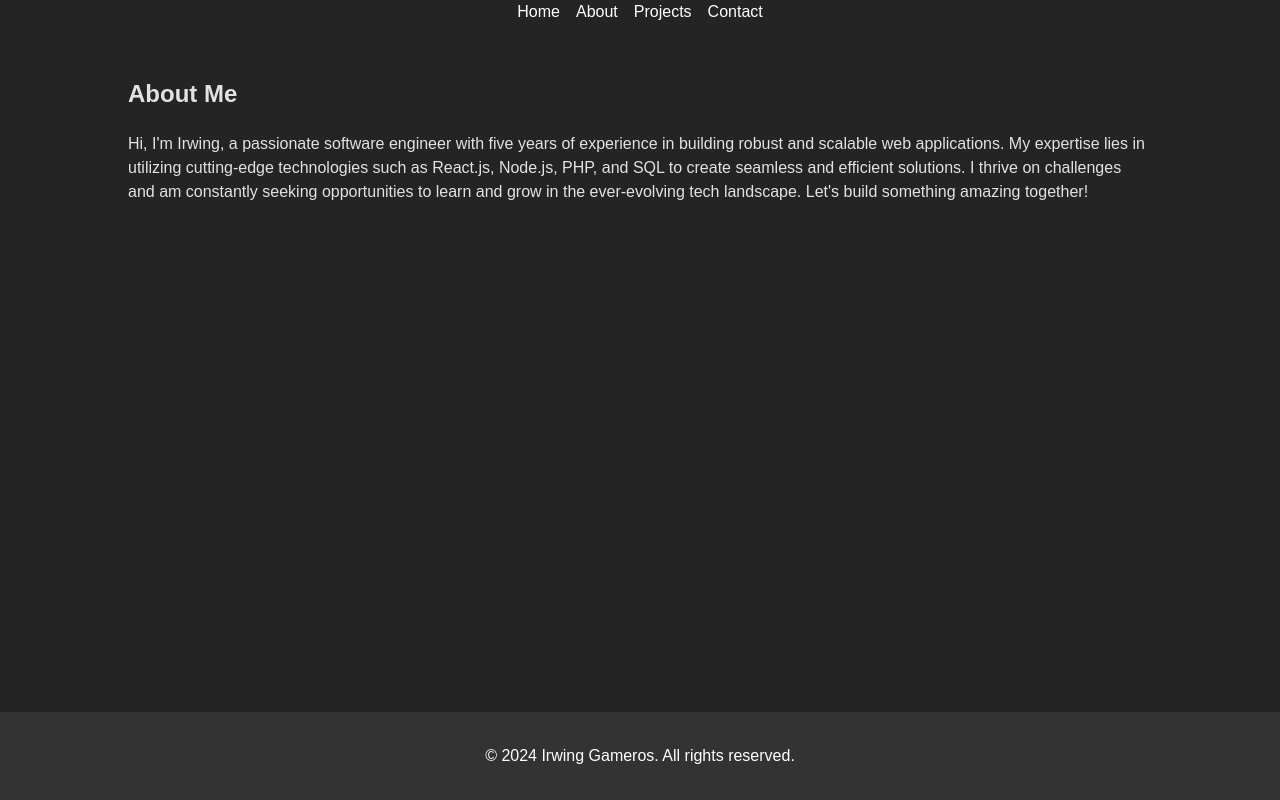
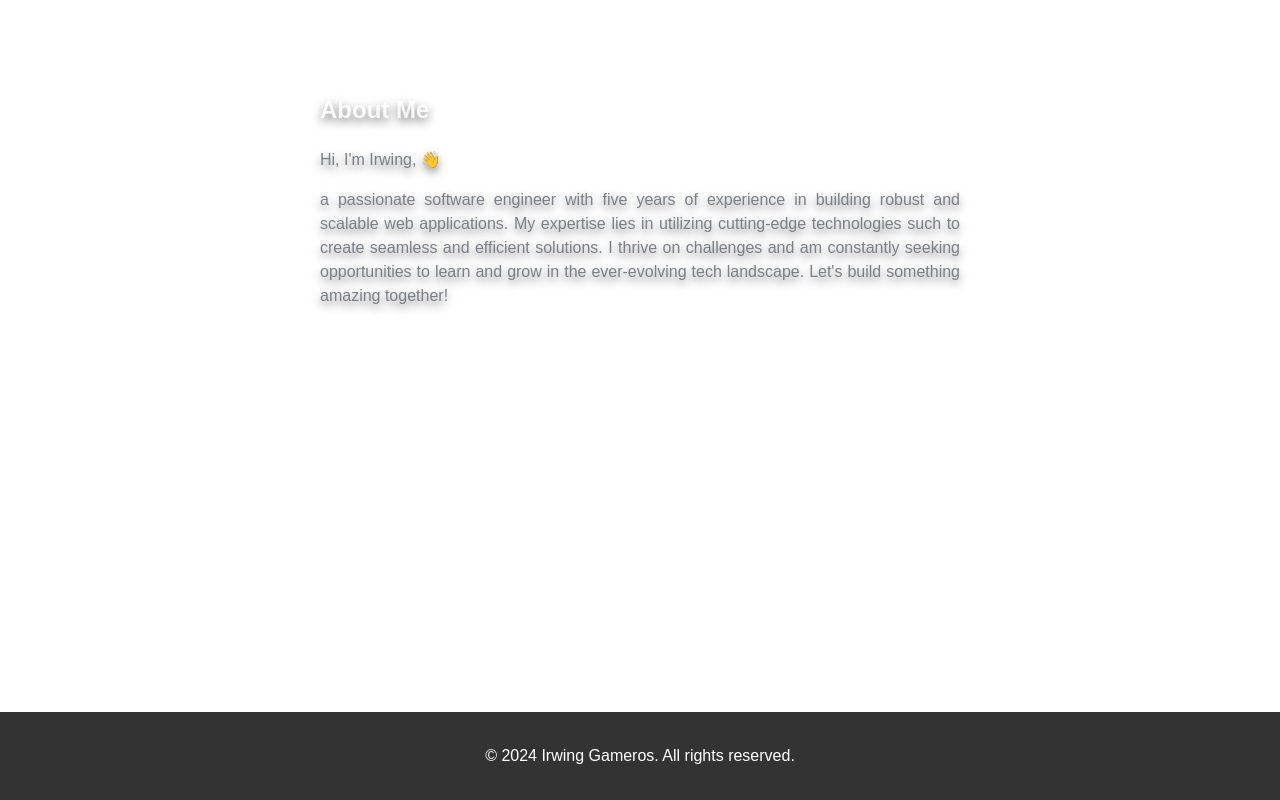
Before and after one commit to digibite/digibite.github.io, a React (Vite) app: page /about in a window 1280 px wide. Built offline with nearby package versions, Linux system fonts and the light colour scheme.

Commit message:
Initial animations

```diff
--- a/src/App.jsx
+++ b/src/App.jsx
@@ -1,7 +1,7 @@
 import React from "react";
 import { BrowserRouter as Router, Route, Routes } from "react-router-dom";
-import Navbar from "./components/Navbar";
-import Home from "./pages/Home";
+import Navbar from "./components/Navbar/Navbar";
+import Home from "./pages/Home/Home";
 import About from "./pages/About/About";
 import Projects from "./pages/Projects/Projects";
 import Contact from "./pages/Contact/Contact";
--- a/src/components/Navbar.jsx
+++ /dev/null
@@ -1,25 +0,0 @@
-import React from "react";
-import { Link } from "react-router-dom";
-
-const Navbar = () => {
-  return (
-    <nav>
-      <ul>
-        <li>
-          <Link to="/">Home</Link>
-        </li>
-        <li>
-          <Link to="/about">About</Link>
-        </li>
-        <li>
-          <Link to="/projects">Projects</Link>
-        </li>
-        <li>
-          <Link to="/contact">Contact</Link>
-        </li>
-      </ul>
-    </nav>
-  );
-};
-
-export default Navbar;
--- /dev/null
+++ b/src/components/Navbar/Navbar.jsx
@@ -0,0 +1,34 @@
+import React from "react";
+import { Link } from "react-router-dom";
+import styles from "./Navbar.module.css";
+
+const Navbar = () => {
+  return (
+    <nav>
+      <ul className={styles.navLinks}>
+        <li>
+          <Link to="/" className={styles.textBase}>
+            Home
+          </Link>
+        </li>
+        <li>
+          <Link to="/about" className={styles.textBase}>
+            About
+          </Link>
+        </li>
+        <li>
+          <Link to="/projects" className={styles.textBase}>
+            Projects
+          </Link>
+        </li>
+        <li>
+          <Link to="/contact" className={styles.textBase}>
+            Contact
+          </Link>
+        </li>
+      </ul>
+    </nav>
+  );
+};
+
+export default Navbar;
--- /dev/null
+++ b/src/components/Navbar/Navbar.module.css
@@ -0,0 +1,8 @@
+.navLinks {
+  gap: 10px 30px;
+}
+
+.textBase {
+  font-size: 1.5rem;
+  line-height: 2.5rem;
+}
--- a/src/index.css
+++ b/src/index.css
@@ -3,9 +3,10 @@
   line-height: 1.5;
   font-weight: 400;
 
+  --secondary: rgb(121 128 138);
   color-scheme: light dark;
   color: rgba(255, 255, 255, 0.87);
-  background-color: #242424;
+  /* background-color: #242424; */
 
   font-synthesis: none;
   text-rendering: optimizeLegibility;
@@ -52,6 +53,24 @@ main {
 
 section {
   margin-bottom: 2rem;
+}
+
+.animateSec {
+  margin-bottom: 20px;
+  animation: fadeIn 2s ease-in-out; /* Add animation if desired */
+  text-shadow: 0px 4px 10px rgba(0, 0, 0, 0.5); /* Add shadow for better visibility */
+}
+
+/* Animation Keyframes */
+@keyframes fadeIn {
+  from {
+    opacity: 0;
+    transform: translateY(20px);
+  }
+  to {
+    opacity: 1;
+    transform: translateY(0);
+  }
 }
 
 .project {
--- a/src/pages/About/About.jsx
+++ b/src/pages/About/About.jsx
@@ -3,16 +3,16 @@ import styles from "./About.module.css";
 
 const About = () => {
   return (
-    <section id="about" className={styles.about}>
+    <section id="about" className={`${styles.about} animateSec`}>
       <h1>About Me</h1>
-      <p>
-        Hi, I&apos;m Irwing, a passionate software engineer with five years of
-        experience in building robust and scalable web applications. My
-        expertise lies in utilizing cutting-edge technologies such as React.js,
-        Node.js, PHP, and SQL to create seamless and efficient solutions. I
-        thrive on challenges and am constantly seeking opportunities to learn
-        and grow in the ever-evolving tech landscape. Let&apos;s build something
-        amazing together!
+      <p className={styles.aboutDesc}>Hi, I&apos;m Irwing, 👋</p>
+      <p className={styles.aboutDesc}>
+        a passionate software engineer with five years of experience in building
+        robust and scalable web applications. My expertise lies in utilizing
+        cutting-edge technologies such to create seamless and efficient
+        solutions. I thrive on challenges and am constantly seeking
+        opportunities to learn and grow in the ever-evolving tech landscape.
+        Let&apos;s build something amazing together!
       </p>
     </section>
   );
--- a/src/pages/About/About.module.css
+++ b/src/pages/About/About.module.css
@@ -1,4 +1,9 @@
 .about {
-  width: 80vw;
+  width: 50vw;
   margin: 0 auto;
 }
+
+.aboutDesc {
+  text-align: justify;
+  color: var(--secondary);
+}
--- a/src/pages/Contact/Contact.jsx
+++ b/src/pages/Contact/Contact.jsx
@@ -43,7 +43,7 @@ const Contact = () => {
   };
 
   return (
-    <section id="contact" className={styles.contact}>
+    <section id="contact" className={`${styles.contact} animateSec`}>
       <h2>Contact</h2>
       <form onSubmit={handleSubmit}>
         <label htmlFor="name">Name</label>
--- a/src/pages/Home.jsx
+++ /dev/null
@@ -1,7 +0,0 @@
-import React from "react";
-
-const Home = () => {
-  return <div style={{ textAlign: "center" }}>Home Page</div>;
-};
-
-export default Home;
--- /dev/null
+++ b/src/pages/Home/Home.jsx
@@ -0,0 +1,8 @@
+import React from "react";
+import styles from "./Home.module.css";
+
+const Home = () => {
+  return <div className={`${styles.homeContainer} animateSec`}>Home Page</div>;
+};
+
+export default Home;
--- /dev/null
+++ b/src/pages/Home/Home.module.css
@@ -0,0 +1,9 @@
+.homeContainer {
+  font-size: 5rem; /* Increase font size */
+  margin-bottom: 20px;
+  font-weight: bold;
+  letter-spacing: 1px;
+  color: #fff;
+  text-shadow: 0px 4px 10px rgba(0, 0, 0, 0.5); /* Add shadow for better visibility */
+  text-align: center;
+}
--- a/src/pages/Projects/Projects.jsx
+++ b/src/pages/Projects/Projects.jsx
@@ -3,7 +3,7 @@ import styles from "./Projects.module.css";
 
 const Projects = () => {
   return (
-    <section id="projects" className={styles.projects}>
+    <section id="projects" className={`${styles.projects} animateSec`}>
       <h2>Projects</h2>
       <div className="project">
         <h3>Project Title</h3>
```
